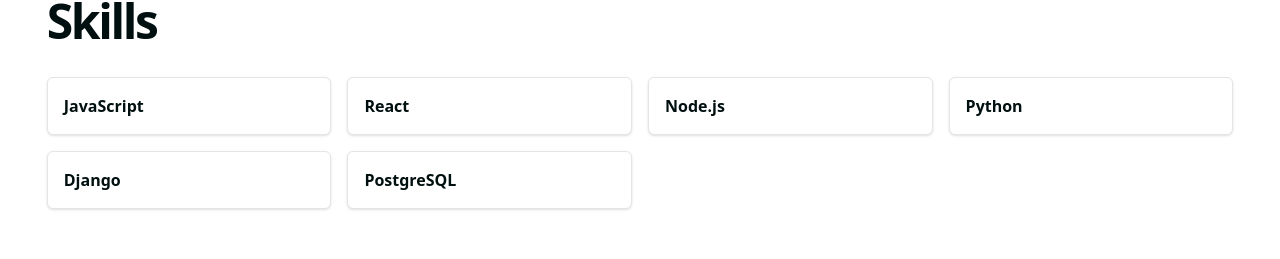
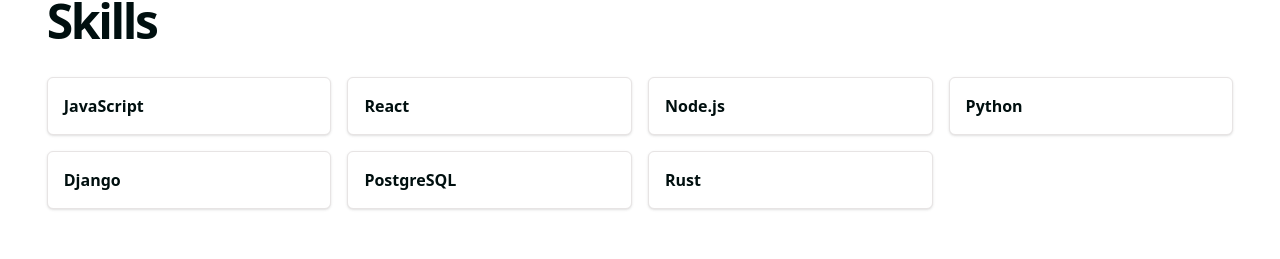
Before and after one commit to johncarmack1984/johncarmack.com, a Next.js app: page / in a window 1280 px wide. Shown: the part 397-656 px from the top of the page. Built offline with nearby package versions, Linux system fonts and the light colour scheme; a web font is replaced by a local one.

Commit message:
Refactor skills.tsx to use mapped skills array

```diff
--- a/components/skills.tsx
+++ b/components/skills.tsx
@@ -1,4 +1,22 @@
 import { Card } from "./ui/card";
+
+const skills = [
+  { name: "JavaScript" },
+  { name: "React" },
+  { name: "Node.js" },
+  { name: "Python" },
+  { name: "Django" },
+  { name: "PostgreSQL" },
+  { name: "Rust" },
+];
+
+function Skill({ name }: { name: string }) {
+  return (
+    <Card key={name} className="rounded-md p-4">
+      <h3 className="font-semibold">{name}</h3>
+    </Card>
+  );
+}
 
 export default function Skills() {
   return (
@@ -8,24 +26,7 @@
           Skills
         </h2>
         <div className="mt-8 grid grid-cols-2 gap-4 sm:grid-cols-3 md:grid-cols-4">
-          <Card className="rounded-md p-4">
-            <h3 className="font-semibold">JavaScript</h3>
-          </Card>
-          <Card className="rounded-md p-4">
-            <h3 className="font-semibold">React</h3>
-          </Card>
-          <Card className="rounded-md p-4">
-            <h3 className="font-semibold">Node.js</h3>
-          </Card>
-          <Card className="rounded-md p-4">
-            <h3 className="font-semibold">Python</h3>
-          </Card>
-          <Card className="rounded-md p-4">
-            <h3 className="font-semibold">Django</h3>
-          </Card>
-          <Card className="rounded-md p-4">
-            <h3 className="font-semibold">PostgreSQL</h3>
-          </Card>
+          {skills.map(Skill)}
         </div>
       </div>
     </section>
```
Also changed, not shown: 1 other file (tests, documents, lock files or other folders).
